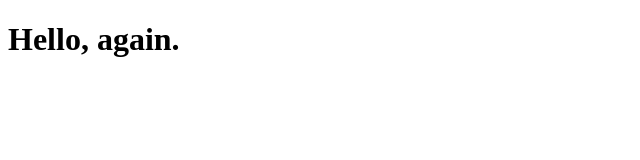
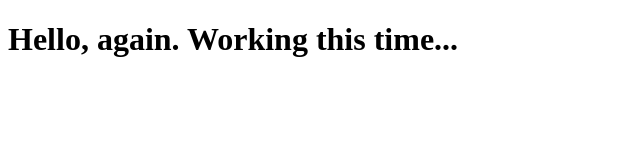
Before and after one commit to Karl-TUD/lab11, a plain HTML site: page index.html in a window 1280 px wide. Shown: the whole page, without its empty margins (0-640 px from the left). Drawn offline with Linux system fonts and the light colour scheme.

Commit message:
Changes to index.html again

```diff
--- a/index.html
+++ b/index.html
@@ -6,6 +6,6 @@
     <title>Lab 11</title>
 </head>
 <body>
-    <h1>Hello, again.</h1>
+    <h1>Hello, again. Working this time...</h1>
 </body>
 </html>
```
